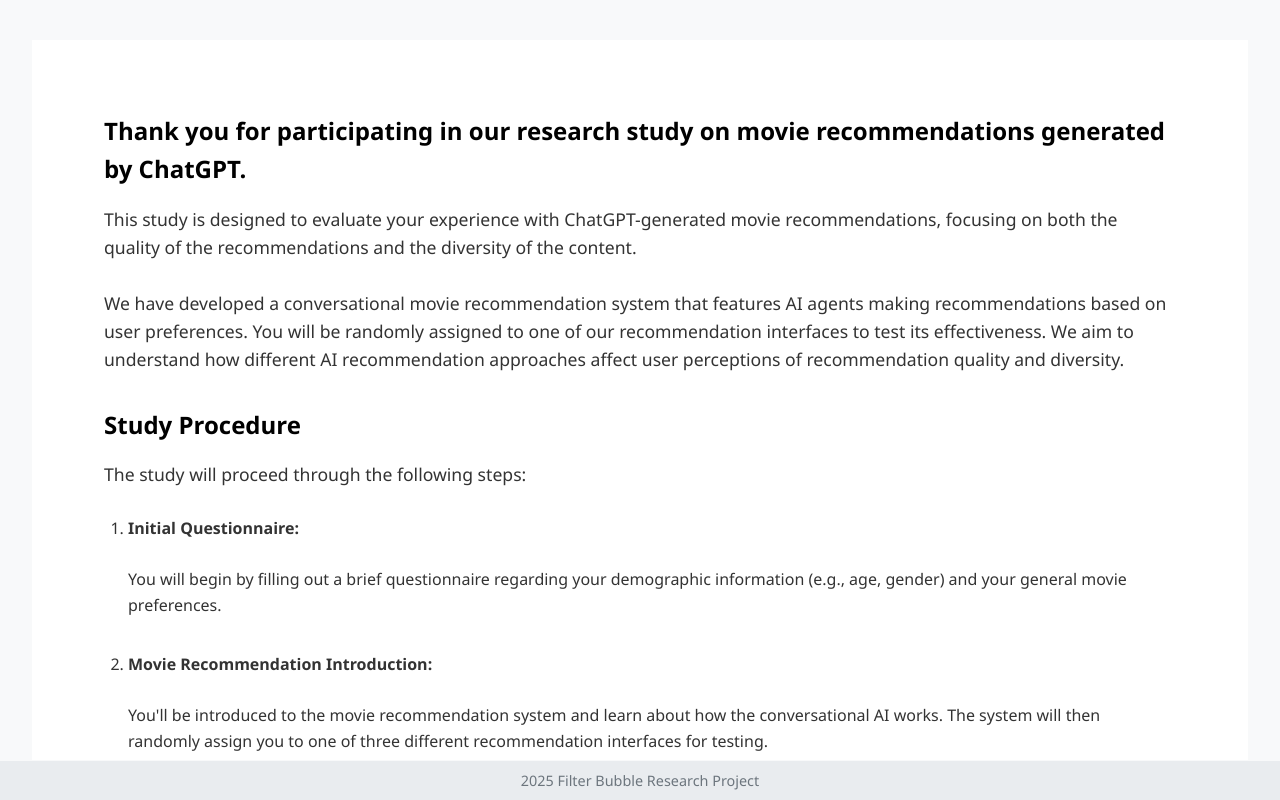
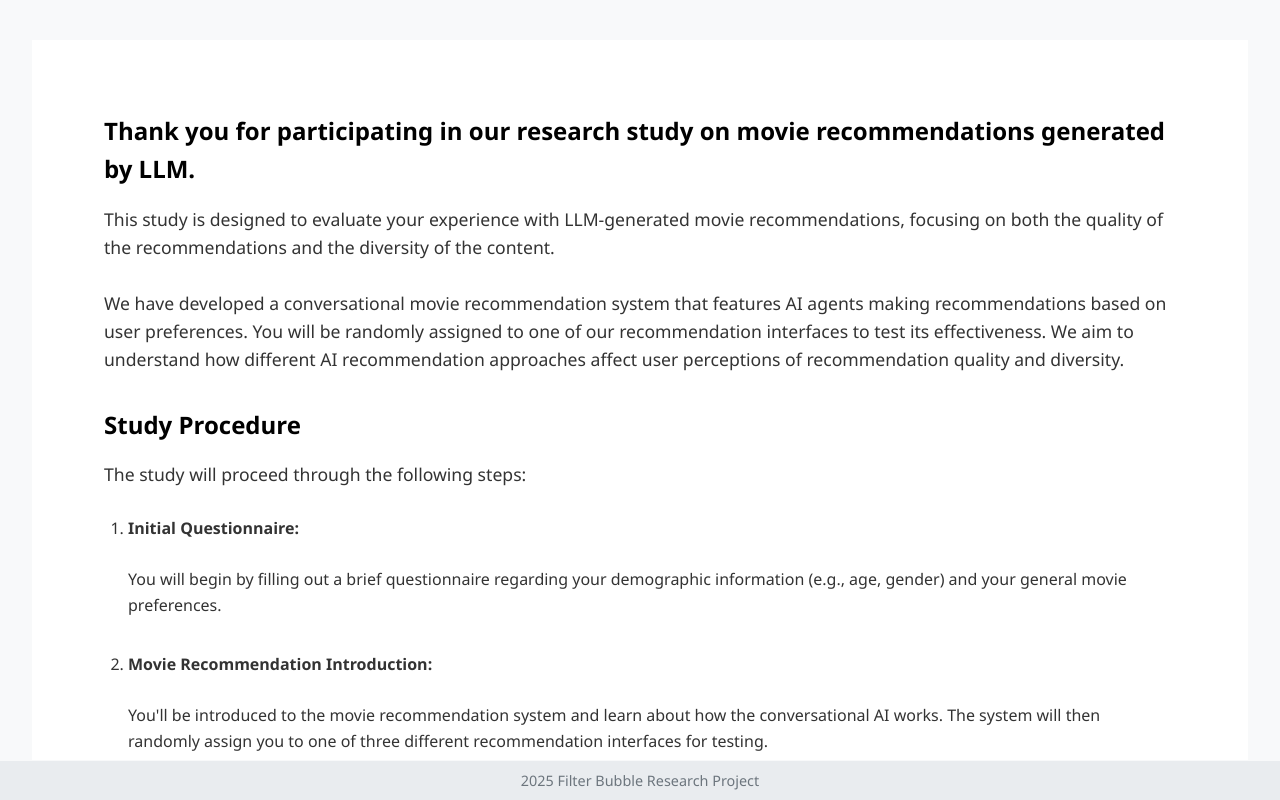
Before and after one commit to yi-rui-huang/filterbubble, a Vue app: page / in a window 1280 px wide. Built offline with nearby package versions, Linux system fonts and the light colour scheme; no server answers; a web font is replaced by a local one.

Commit message:
chatgpt-->LLM

```diff
--- a/src/views/AppEntry.vue
+++ b/src/views/AppEntry.vue
@@ -1,9 +1,9 @@
 <template>
   <div class="entry-container">
     <div class="card entry-card">
-      <h2 class="card-title">Thank you for participating in our research study on movie recommendations generated by ChatGPT.</h2>
+      <h2 class="card-title">Thank you for participating in our research study on movie recommendations generated by LLM.</h2>
       <p class="entry-description">
-        This study is designed to evaluate your experience with ChatGPT-generated movie recommendations, focusing on both the quality of the recommendations and the diversity of the content.<br><br>
+        This study is designed to evaluate your experience with LLM-generated movie recommendations, focusing on both the quality of the recommendations and the diversity of the content.<br><br>
 We have developed a conversational movie recommendation system that features AI agents making recommendations based on user preferences. You will be randomly assigned to one of our recommendation interfaces to test its effectiveness. We aim to understand how different AI recommendation approaches affect user perceptions of recommendation quality and diversity.
 
       </p>
```
